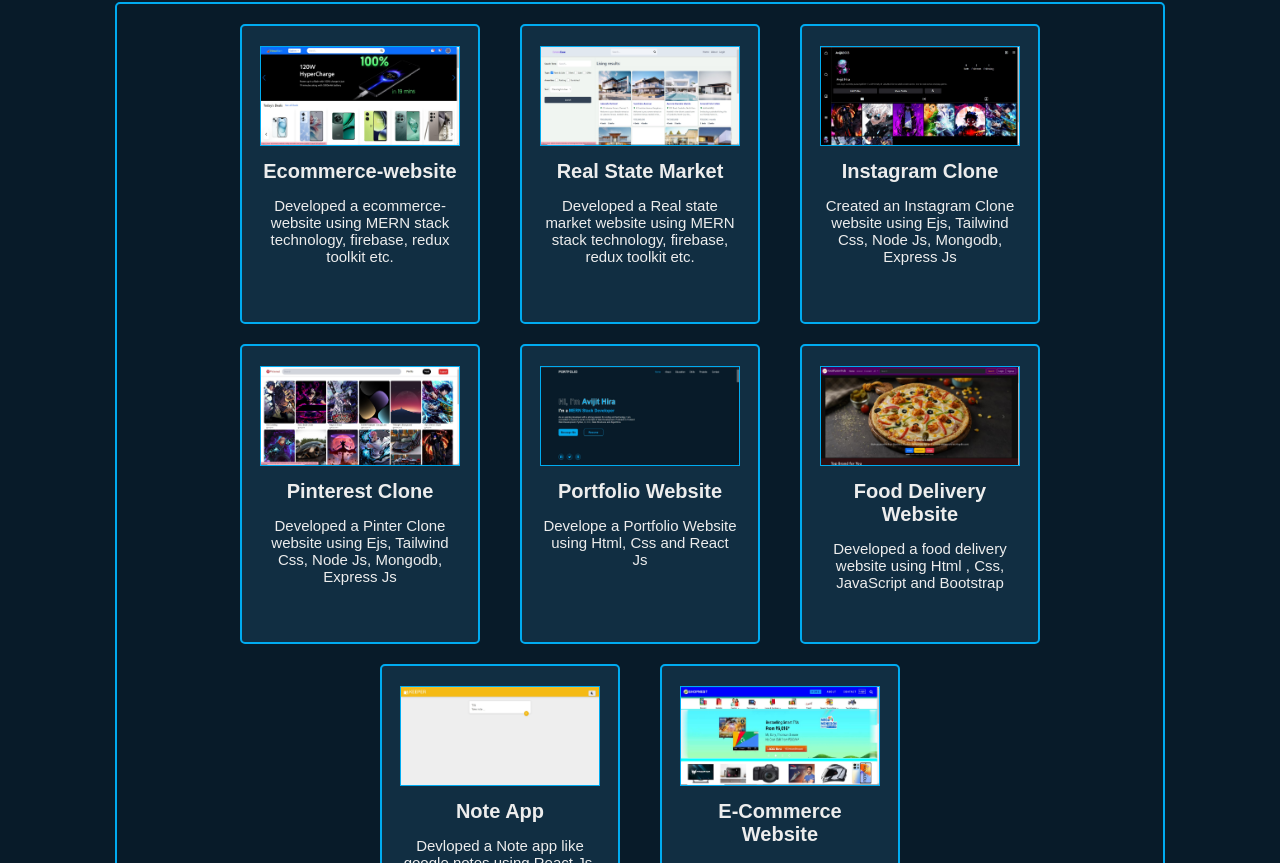
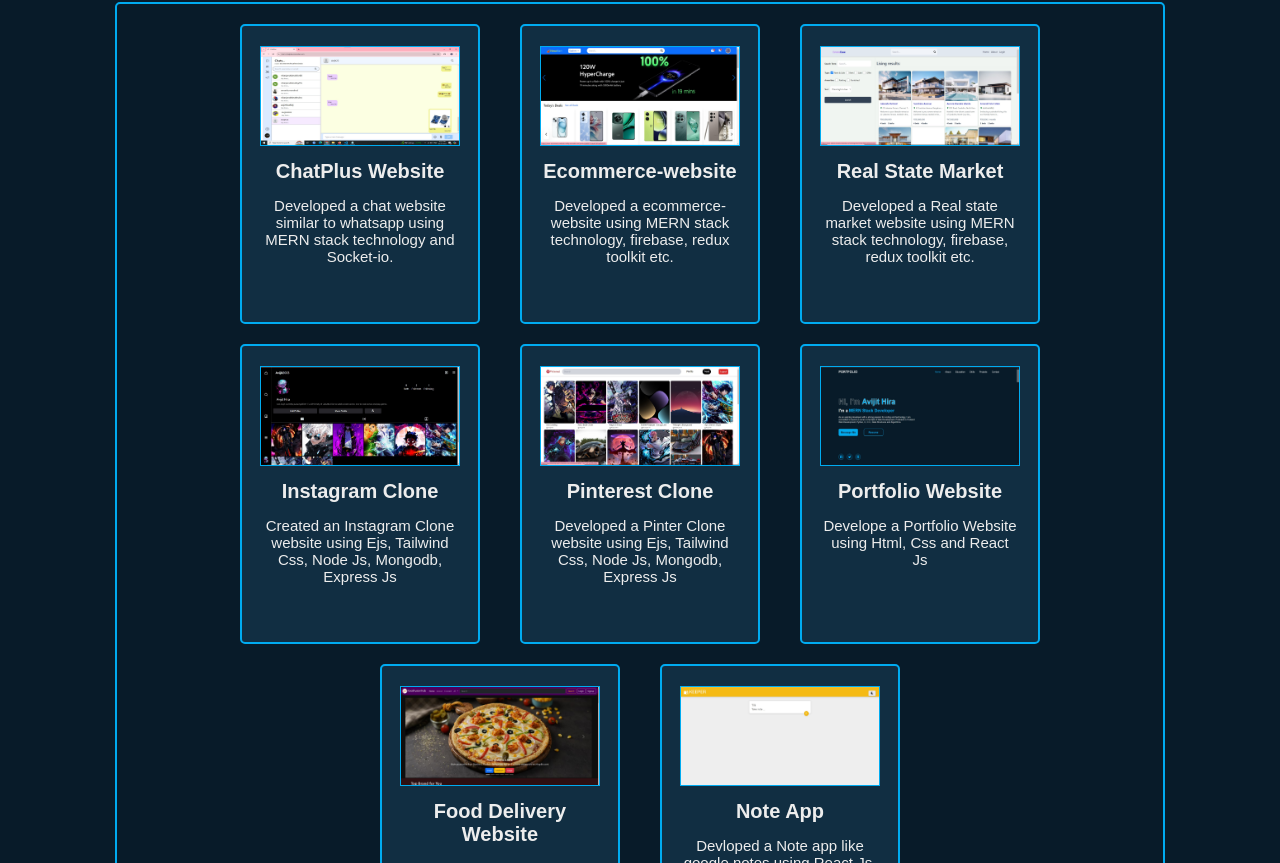
Before and after one commit to Avijit200318/Portfolio-react, a React (Create React App) app: page / in a window 1280 px wide. Shown: the part 3637-4500 px from the top of the page. Built offline with nearby package versions, Linux system fonts and the light colour scheme.

Commit message:
update portfolio

```diff
--- a/public/index.html
+++ b/public/index.html
@@ -6,6 +6,7 @@
   <meta name="viewport" content="width=device-width, initial-scale=1.0">
   <link rel="stylesheet" href="style.css">
   <link rel="stylesheet" href="https://cdnjs.cloudflare.com/ajax/libs/font-awesome/6.4.2/css/all.min.css">
+  <link rel="shortcut icon" href="https://www.svgrepo.com/show/303500/react-1-logo.svg" type="image/x-icon">
   <title>Portfolio</title>
 </head>
 
--- a/src/ProjectDetails.js
+++ b/src/ProjectDetails.js
@@ -5,9 +5,15 @@ import picture3 from "./picture/pinterst.jpg";
 import picture4 from "./picture/portfolio.jpg";
 import picture5 from "./picture/food website.jpg";
 import picture6 from "./picture/note app.jpg";
-import picture7 from "./picture/frontend ecommerce.jpg";
+import picture7 from "./picture/Chat app.jpg";
 
 const projectDetails = [
+    {
+        img: picture7,
+        heading: "ChatPlus Website",
+        info: "Developed a chat website similar to whatsapp using MERN stack technology and Socket-io.",
+        link: "https://mern-chatplus.onrender.com/",
+    },
     {
         img: picture,
         heading: "Ecommerce-website",
@@ -50,12 +56,6 @@ const projectDetails = [
         info: "Devloped a Note app like google notes using React Js, Html and Css.",
         link: "https://avijit200318.github.io/Note-App/",
     },
-    {
-        img: picture7,
-        heading: "E-Commerce Website",
-        info: "Developed a E-Commerce website using Html , Css, JavaScript.",
-        link: "https://avijit200318.github.io/E-Commerce-Website/",
-    },
 ]
 
 export default projectDetails;
```
Also changed, not shown: src/picture/Chat app.jpg (added), src/picture/frontend ecommerce.jpg (deleted).
